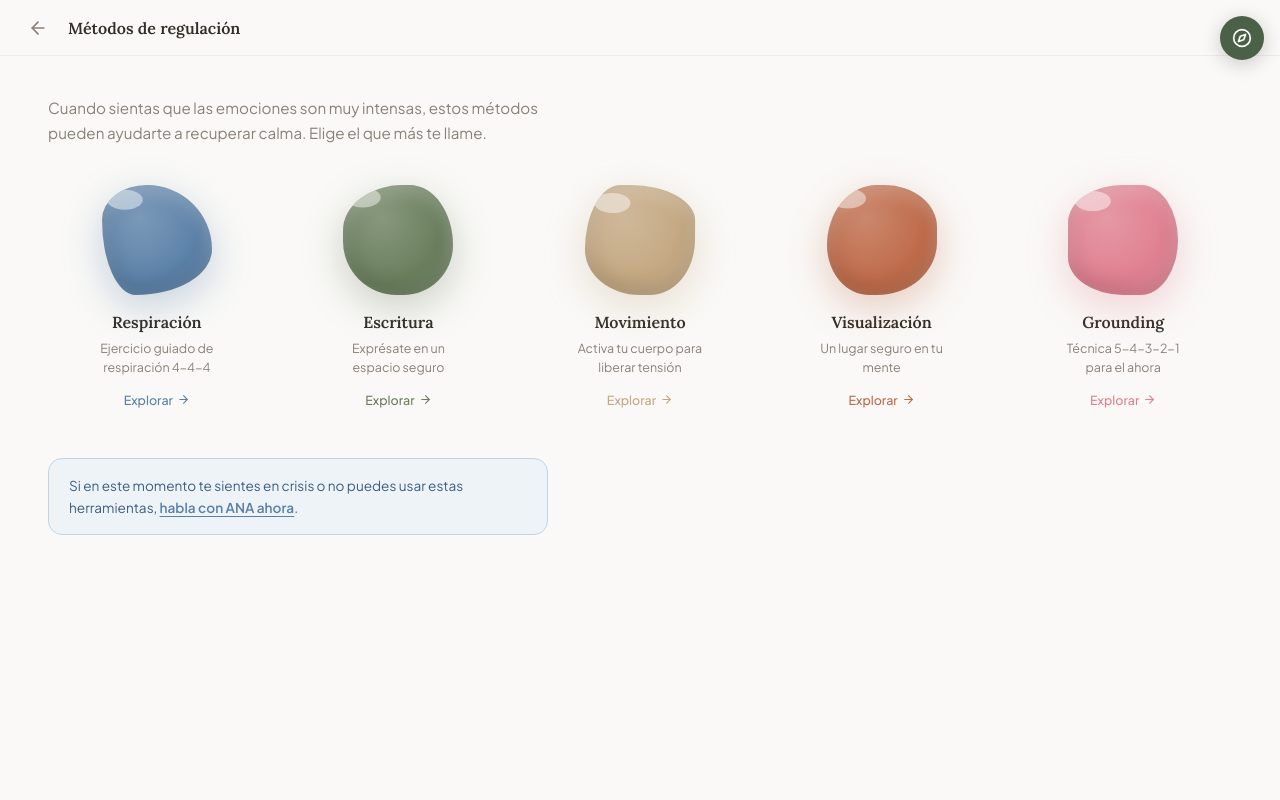
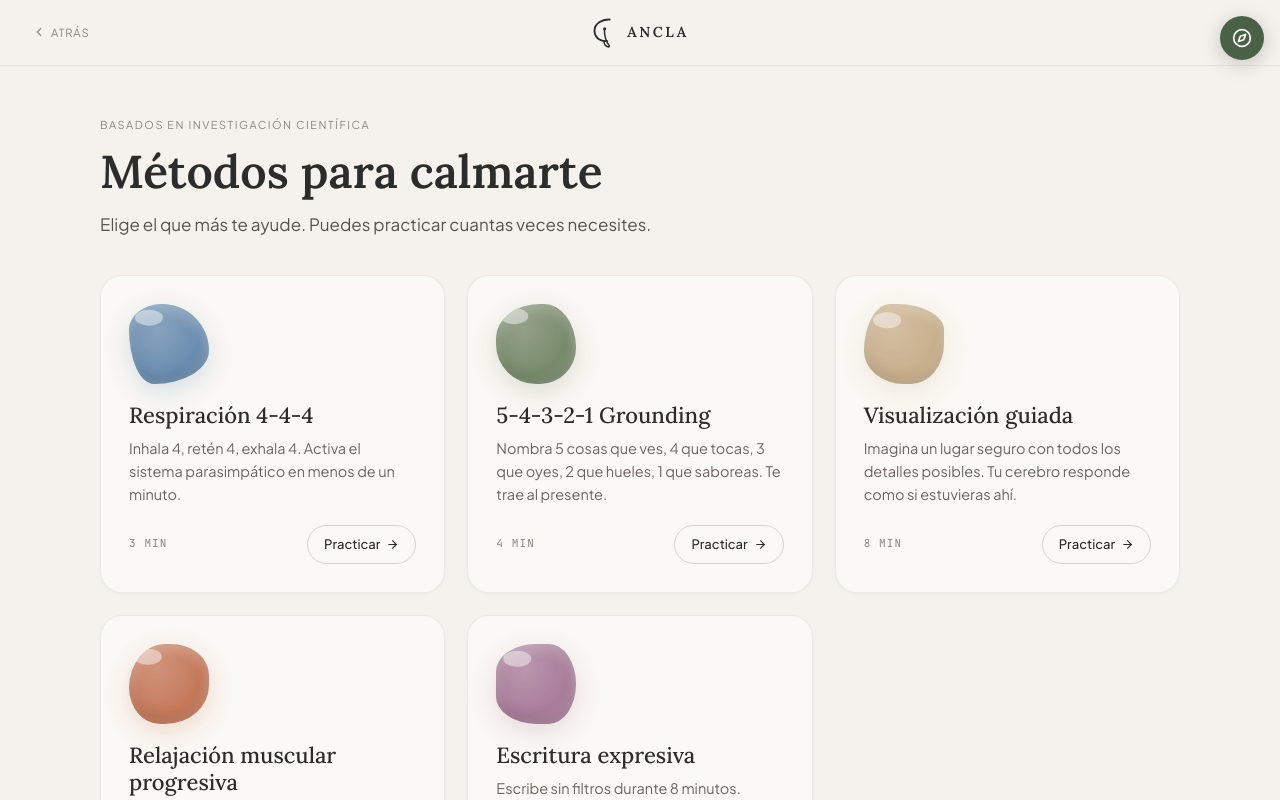
Before and after one commit to brandonrlj-dev/Ancla, a Next.js app: page /joven/regulacion in a window 1280 px wide. Shown: the top 800 px of the page. Built offline with nearby package versions, Linux system fonts and the light colour scheme; what @mui/material-nextjs would draw is missing.

Commit message:
Reacomodo de la pantalla de regulaciones

```diff
--- a/src/app/joven/regulacion/page.tsx
+++ b/src/app/joven/regulacion/page.tsx
@@ -1,49 +1,69 @@
 'use client';
 
+import { useState } from 'react';
 import { motion } from 'framer-motion';
 import { useRouter } from 'next/navigation';
 import useMediaQuery from '@mui/material/useMediaQuery';
-import JovenHeader from '@/components/joven/JovenHeader';
-import { regulationMethods } from '@/lib/mock-data';
-import { ArrowRight } from 'lucide-react';
+import AnclaLogo from '@/components/brand/AnclaLogo';
+import { ChevronLeft, ArrowRight } from 'lucide-react';
 
-/* Water-drop border-radius keyframes — each orb has a unique set */
-const blobKeyframes = [
+/* ── Methods data (from original design) ── */
+const METHODS = [
+  {
+    name: 'Respiración 4-4-4',
+    desc: 'Inhala 4, retén 4, exhala 4. Activa el sistema parasimpático en menos de un minuto.',
+    time: '3 MIN',
+    href: '/joven/respiracion',
+    color: '#5b81a8',
+  },
+  {
+    name: '5-4-3-2-1 Grounding',
+    desc: 'Nombra 5 cosas que ves, 4 que tocas, 3 que oyes, 2 que hueles, 1 que saboreas. Te trae al presente.',
+    time: '4 MIN',
+    href: null,
+    color: '#6b7f5e',
+  },
+  {
+    name: 'Visualización guiada',
+    desc: 'Imagina un lugar seguro con todos los detalles posibles. Tu cerebro responde como si estuvieras ahí.',
+    time: '8 MIN',
+    href: null,
+    color: '#c4a882',
+  },
+  {
+    name: 'Relajación muscular progresiva',
+    desc: 'Tensa y relaja cada grupo muscular. Libera la tensión que el cuerpo guarda sin que lo notes.',
+    time: '10 MIN',
+    href: null,
+    color: '#bf6b4a',
+  },
+  {
+    name: 'Escritura expresiva',
+    desc: 'Escribe sin filtros durante 8 minutos. Estudios muestran reducción real de ansiedad después de 4 sesiones.',
+    time: '8 MIN',
+    href: null,
+    color: '#a07090',
+  },
+];
+
+/* ── Blob animation configs ── */
+const BLOB_FRAMES = [
   ['60% 40% 40% 60% / 60% 60% 40% 40%', '40% 60% 70% 30% / 30% 60% 40% 70%', '50% 50% 60% 40% / 50% 40% 60% 50%'],
   ['40% 60% 30% 70% / 70% 30% 70% 30%', '60% 40% 50% 50% / 40% 60% 50% 50%', '50% 50% 40% 60% / 60% 50% 40% 60%'],
   ['55% 45% 65% 35% / 45% 55% 35% 65%', '35% 65% 45% 55% / 65% 35% 55% 45%', '50% 50% 55% 45% / 50% 55% 45% 50%'],
   ['70% 30% 40% 60% / 30% 70% 60% 40%', '50% 50% 60% 40% / 60% 40% 50% 50%', '40% 60% 50% 50% / 50% 50% 60% 40%'],
   ['45% 55% 55% 45% / 55% 45% 55% 45%', '60% 40% 40% 60% / 40% 60% 60% 40%', '50% 50% 50% 50% / 55% 45% 45% 55%'],
 ];
+const DURATIONS = [9.2, 8.4, 10.1, 8.8, 9.6];
+const ROTATIONS = [2, -2, 1.5, -1.5, 2];
 
-/* Each orb has slightly different animation duration */
-const durations = [9.2, 8.4, 10.1, 8.8, 9.6];
-const rotations = [2, -2, 1.5, -1.5, 2];
-
-interface WaterDropOrbProps {
-  color: string;
-  label: string;
-  description: string;
-  blobIdx: number;
-  onClick: () => void;
-}
-
-function WaterDropOrb({ color, label, description, blobIdx, onClick }: WaterDropOrbProps) {
-  const frames = blobKeyframes[blobIdx];
-  const dur    = durations[blobIdx];
-  const rot    = rotations[blobIdx];
+/* ── Blob orb (extracted from WaterDropOrb, size 80px) ── */
+function BlobOrb({ color, idx }: { color: string; idx: number }) {
+  const frames = BLOB_FRAMES[idx];
+  const dur    = DURATIONS[idx];
+  const rot    = ROTATIONS[idx];
 
   return (
-    <motion.div
-      onClick={onClick}
-      initial={{ opacity: 0, scale: 0.8 }}
-      animate={{ opacity: 1, scale: 1 }}
-      whileHover={{ scale: 1.06 }}
-      whileTap={{ scale: 0.96 }}
-      transition={{ duration: 0.4 }}
-      style={{ cursor: 'pointer', display: 'flex', flexDirection: 'column', alignItems: 'center', gap: 14 }}
-    >
-      {/* Orb */}
     <motion.div
       animate={{
         borderRadius: frames,
@@ -51,28 +71,28 @@ function WaterDropOrb({ color, label, description, blobIdx, onClick }: WaterDrop
       }}
       transition={{
         borderRadius: { duration: dur, repeat: Infinity, ease: 'easeInOut' },
-          rotate: { duration: dur * 1.3, repeat: Infinity, ease: 'easeInOut' },
+        rotate:       { duration: dur * 1.3, repeat: Infinity, ease: 'easeInOut' },
       }}
       style={{
-          width: 110,
-          height: 110,
+        width: 80,
+        height: 80,
         borderRadius: frames[0],
         background: `radial-gradient(ellipse at 35% 30%, ${color}cc 0%, ${color} 60%, ${color}dd 100%)`,
-          boxShadow: `0 12px 40px ${color}55, inset 0 -8px 20px rgba(0,0,0,0.15), inset 0 8px 16px rgba(255,255,255,0.25)`,
+        boxShadow: `0 8px 28px ${color}44, inset 0 -6px 14px rgba(0,0,0,0.12), inset 0 6px 12px rgba(255,255,255,0.28)`,
         position: 'relative',
         overflow: 'hidden',
+        flexShrink: 0,
+        opacity: 0.9,
       }}
     >
-        {/* Moving highlight */}
+      {/* Drifting highlight */}
       <motion.div
-          animate={{ x: [-15, 5, -15], y: [-10, 5, -10] }}
+        animate={{ x: [-10, 4, -10], y: [-8, 4, -8] }}
         transition={{ duration: dur * 0.7, repeat: Infinity, ease: 'easeInOut' }}
         style={{
           position: 'absolute',
-            top: 12,
-            left: 16,
-            width: 36,
-            height: 20,
+          top: 12, left: 14,
+          width: 28, height: 16,
           borderRadius: '50%',
           background: 'rgba(255,255,255,0.45)',
           transform: 'rotate(-30deg)',
@@ -80,91 +100,231 @@ function WaterDropOrb({ color, label, description, blobIdx, onClick }: WaterDrop
         }}
       />
     </motion.div>
-
-      {/* Label */}
-      <div style={{ textAlign: 'center' }}>
-        <div style={{ fontFamily: 'var(--font-display)', fontWeight: 600, fontSize: '1rem', color: 'var(--color-text-primary)', marginBottom: 4 }}>
-          {label}
-        </div>
-        <div style={{ fontFamily: 'var(--font-body)', fontSize: '0.78rem', color: 'var(--color-text-secondary)', lineHeight: 1.45, maxWidth: 130 }}>
-          {description}
-        </div>
-      </div>
-
-      {/* Link hint */}
-      <div style={{ display: 'flex', alignItems: 'center', gap: 4, color, fontSize: '0.78rem', fontFamily: 'var(--font-body)', fontWeight: 500 }}>
-        Explorar
-        <ArrowRight size={13} />
-      </div>
-    </motion.div>
   );
 }
 
 export default function RegulacionPage() {
   const router   = useRouter();
   const isMobile = useMediaQuery('(max-width: 768px)');
+  const [hovered, setHovered] = useState<number | null>(null);
 
   return (
-    <div style={{ minHeight: '100vh', display: 'flex', flexDirection: 'column', background: 'var(--color-background)' }}>
-      <JovenHeader title="Métodos de regulación" />
+    <div style={{ minHeight: '100vh', display: 'flex', flexDirection: 'column', background: '#F5F2EE' }}>
 
-      <div style={{ flex: 1, padding: isMobile ? '28px 20px' : '40px 48px' }}>
-        <motion.p
+      {/* Top bar */}
+      <div style={{
+        display: 'grid',
+        gridTemplateColumns: '1fr auto 1fr',
+        alignItems: 'center',
+        padding: isMobile ? '14px 18px' : '16px 32px',
+        borderBottom: '1px solid rgba(44,44,42,0.08)',
+        background: 'rgba(245,242,238,0.92)',
+        backdropFilter: 'blur(12px)',
+        position: 'sticky',
+        top: 0,
+        zIndex: 10,
+      }}>
+        <button
+          onClick={() => router.back()}
+          style={{
+            display: 'flex', alignItems: 'center', gap: 5,
+            background: 'none', border: 'none', cursor: 'pointer',
+            color: '#8B8780', fontFamily: 'var(--font-body)',
+            fontSize: '0.7rem', letterSpacing: '0.08em',
+            textTransform: 'uppercase', padding: 0,
+          }}
+        >
+          <ChevronLeft size={14} /> Atrás
+        </button>
+        <AnclaLogo size="sm" color="#2C2C2A" />
+        <div />
+      </div>
+
+      {/* Content */}
+      <div style={{
+        flex: 1,
+        maxWidth: 1200,
+        width: '100%',
+        margin: '0 auto',
+        padding: isMobile ? '28px 18px 48px' : '50px 60px 80px',
+      }}>
+
+        {/* Eyebrow */}
+        <motion.div
+          initial={{ opacity: 0, y: -4 }}
+          animate={{ opacity: 1, y: 0 }}
+          style={{
+            fontFamily: 'var(--font-body)',
+            fontSize: '0.68rem',
+            letterSpacing: '0.14em',
+            textTransform: 'uppercase',
+            color: '#8B8780',
+            marginBottom: 10,
+          }}
+        >
+          Basados en investigación científica
+        </motion.div>
+
+        {/* H1 */}
+        <motion.h1
           initial={{ opacity: 0, y: 8 }}
           animate={{ opacity: 1, y: 0 }}
-          style={{ fontFamily: 'var(--font-body)', fontSize: '0.95rem', color: 'var(--color-text-secondary)', marginBottom: 40, maxWidth: 520 }}
+          transition={{ delay: 0.06 }}
+          style={{
+            fontFamily: 'var(--font-display)',
+            fontSize: isMobile ? '1.9rem' : 'clamp(36px, 3.6vw, 48px)',
+            fontWeight: 600,
+            color: '#2C2C2A',
+            margin: '0 0 10px',
+          }}
         >
-          Cuando sientas que las emociones son muy intensas, estos métodos pueden ayudarte a recuperar calma. Elige el que más te llame.
+          Métodos para calmarte
+        </motion.h1>
+
+        {/* Sub */}
+        <motion.p
+          initial={{ opacity: 0 }}
+          animate={{ opacity: 1 }}
+          transition={{ delay: 0.12 }}
+          style={{
+            fontFamily: 'var(--font-body)',
+            fontSize: isMobile ? 15 : 17,
+            color: '#57544E',
+            marginBottom: 36,
+          }}
+        >
+          Elige el que más te ayude. Puedes practicar cuantas veces necesites.
         </motion.p>
 
-        {/* Orb grid */}
-        <div
+        {/* Cards grid */}
+        <div style={{
+          display: 'grid',
+          gridTemplateColumns: isMobile ? '1fr' : 'repeat(auto-fit, minmax(280px, 1fr))',
+          gap: 22,
+        }}>
+          {METHODS.map((m, i) => {
+            const isHovered = hovered === i;
+            return (
+              <motion.div
+                key={m.name}
+                initial={{ opacity: 0, y: 16 }}
+                animate={{ opacity: 1, y: 0 }}
+                transition={{ delay: 0.08 + i * 0.07, duration: 0.45 }}
+                onMouseEnter={() => setHovered(i)}
+                onMouseLeave={() => setHovered(null)}
+                onClick={() => m.href && router.push(m.href)}
                 style={{
-            display: 'grid',
-            gridTemplateColumns: isMobile
-              ? 'repeat(2, 1fr)'
-              : 'repeat(5, 1fr)',
-            gap: isMobile ? '32px 16px' : '40px 24px',
-            justifyItems: 'center',
+                  background: '#FBF9F5',
+                  borderRadius: 22,
+                  border: '1px solid rgba(44,44,42,0.07)',
+                  padding: 28,
+                  cursor: m.href ? 'pointer' : 'default',
+                  transition: 'transform 250ms ease, box-shadow 250ms ease',
+                  transform: isHovered ? 'translateY(-3px)' : 'none',
+                  boxShadow: isHovered
+                    ? '0 2px 6px rgba(44,44,42,0.05), 0 12px 30px rgba(44,44,42,0.08)'
+                    : '0 1px 3px rgba(44,44,42,0.04)',
+                  display: 'flex',
+                  flexDirection: 'column',
+                  gap: 0,
                 }}
               >
-          {regulationMethods.map((method, i) => (
-            <motion.div
-              key={method.id}
-              initial={{ opacity: 0, y: 20 }}
-              animate={{ opacity: 1, y: 0 }}
-              transition={{ delay: i * 0.1, duration: 0.5 }}
-            >
-              <WaterDropOrb
-                color={method.color}
-                label={method.label}
-                description={method.description}
-                blobIdx={i}
-                onClick={() => router.push(method.href)}
-              />
-            </motion.div>
-          ))}
+                {/* Blob orb */}
+                <div style={{ marginBottom: 18 }}>
+                  <BlobOrb color={m.color} idx={i} />
                 </div>
 
-        {/* Note */}
+                {/* Title */}
+                <h3 style={{
+                  fontFamily: 'var(--font-display)',
+                  fontSize: 22,
+                  fontWeight: 500,
+                  color: '#2C2C2A',
+                  margin: '0 0 8px',
+                  lineHeight: 1.25,
+                }}>
+                  {m.name}
+                </h3>
+
+                {/* Description */}
+                <p style={{
+                  fontFamily: 'var(--font-body)',
+                  fontSize: 14.5,
+                  color: '#6a6560',
+                  lineHeight: 1.6,
+                  margin: '0 0 18px',
+                  flex: 1,
+                }}>
+                  {m.desc}
+                </p>
+
+                {/* Meta row */}
+                <div style={{ display: 'flex', justifyContent: 'space-between', alignItems: 'center' }}>
+                  <span style={{
+                    fontFamily: 'var(--font-mono)',
+                    fontSize: 11,
+                    letterSpacing: '0.1em',
+                    textTransform: 'uppercase',
+                    color: '#8B8780',
+                  }}>
+                    {m.time}
+                  </span>
+                  <button
+                    onClick={(e) => { e.stopPropagation(); m.href && router.push(m.href); }}
+                    style={{
+                      display: 'inline-flex', alignItems: 'center', gap: 6,
+                      padding: '8px 16px',
+                      borderRadius: 999,
+                      border: '1px solid rgba(44,44,42,0.18)',
+                      background: 'transparent',
+                      cursor: m.href ? 'pointer' : 'default',
+                      fontFamily: 'var(--font-body)',
+                      fontSize: 13,
+                      fontWeight: 500,
+                      color: '#2C2C2A',
+                      transition: 'background 200ms ease',
+                    }}
+                    onMouseEnter={(e) => { e.currentTarget.style.background = 'rgba(44,44,42,0.05)'; }}
+                    onMouseLeave={(e) => { e.currentTarget.style.background = 'transparent'; }}
+                  >
+                    Practicar <ArrowRight size={13} />
+                  </button>
+                </div>
+              </motion.div>
+            );
+          })}
+        </div>
+
+        {/* Crisis note */}
         <motion.div
           initial={{ opacity: 0 }}
           animate={{ opacity: 1 }}
-          transition={{ delay: 0.8 }}
+          transition={{ delay: 0.55 }}
           style={{
-            marginTop: 48,
+            marginTop: 36,
             padding: '16px 20px',
-            borderRadius: 14,
-            background: 'var(--color-calm-50)',
-            border: '1px solid var(--color-calm-200)',
-            maxWidth: 500,
+            borderRadius: 16,
+            background: 'rgba(167,199,231,0.12)',
+            border: '1px solid rgba(167,199,231,0.35)',
+            maxWidth: 540,
           }}
         >
-          <p style={{ fontFamily: 'var(--font-body)', fontSize: '0.85rem', color: 'var(--color-calm-700)', lineHeight: 1.6 }}>
+          <p style={{
+            fontFamily: 'var(--font-body)',
+            fontSize: '0.85rem',
+            color: '#57544E',
+            lineHeight: 1.65,
+            margin: 0,
+          }}>
             Si en este momento te sientes en crisis o no puedes usar estas herramientas,{' '}
             <button
               onClick={() => router.push('/joven/chat')}
-              style={{ color: 'var(--color-calm-500)', fontWeight: 600, background: 'none', border: 'none', cursor: 'pointer', fontFamily: 'inherit', fontSize: 'inherit', textDecoration: 'underline', textUnderlineOffset: 3, padding: 0 }}
+              style={{
+                color: '#5b81a8', fontWeight: 600,
+                background: 'none', border: 'none', cursor: 'pointer',
+                fontFamily: 'inherit', fontSize: 'inherit',
+                textDecoration: 'underline', textUnderlineOffset: 3, padding: 0,
+              }}
             >
               habla con ANA ahora
             </button>
```
Lines whose indentation alone changed are shown as unchanged.
